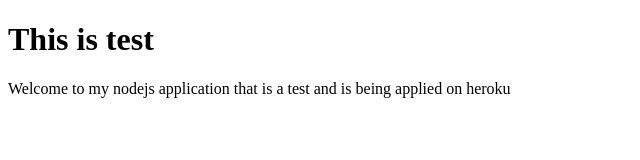
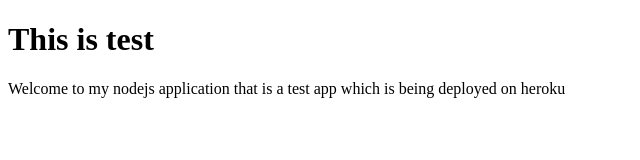
Before and after one commit to Shery11/node-web-server, a website: page public/index.html in a window 1280 px wide. Shown: the full height of the page, 0-640 px from the left. Drawn offline with Linux system fonts and the light colour scheme.

Commit message:
changes in index

```diff
--- a/public/index.html
+++ b/public/index.html
@@ -7,7 +7,7 @@
 <body>
 
   <h1>This is test</h1>
-  <p>Welcome to my nodejs application that is a test and is being applied on heroku</p>
+  <p>Welcome to my nodejs application that is a test app which is being deployed on heroku</p>
 
 </body>
 </html>
```
